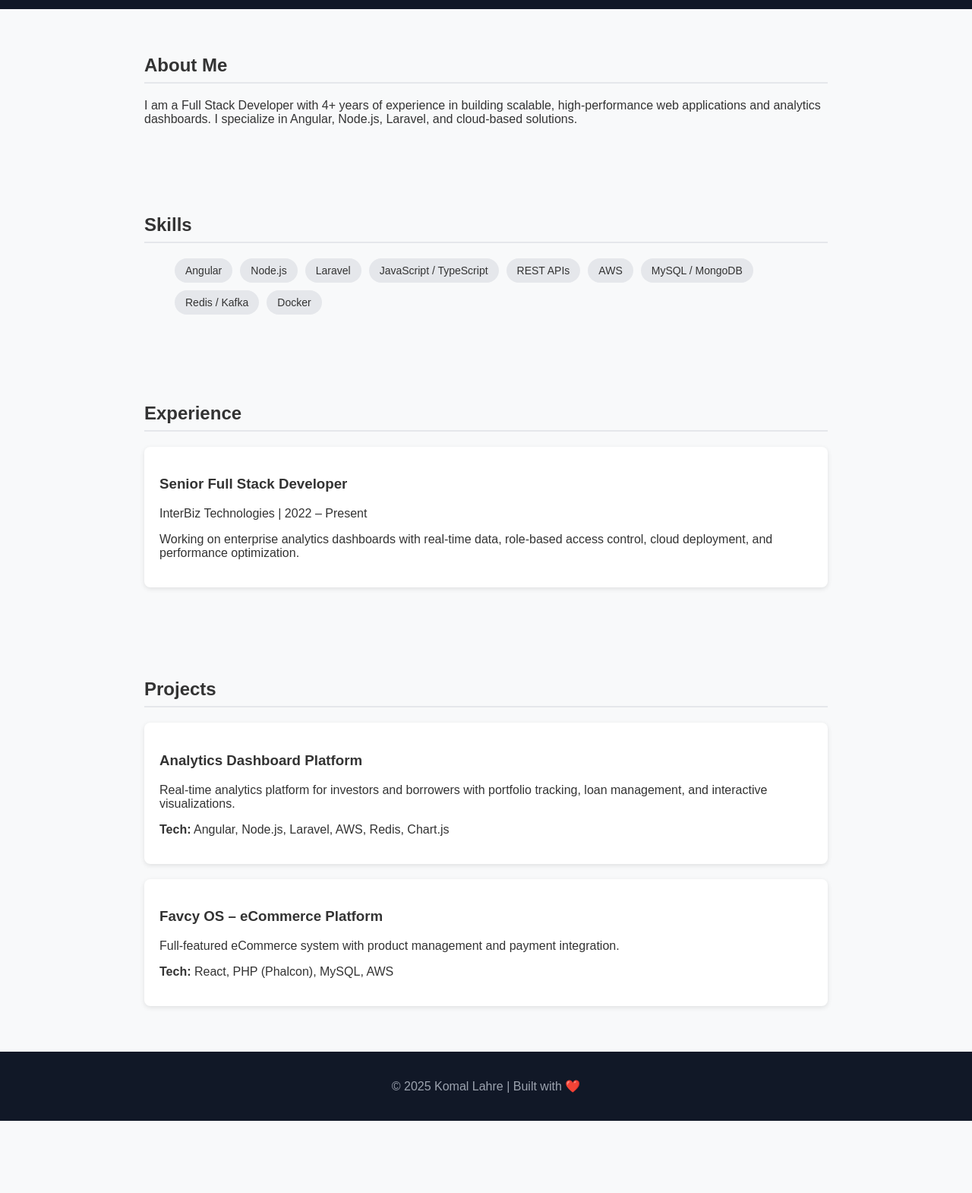
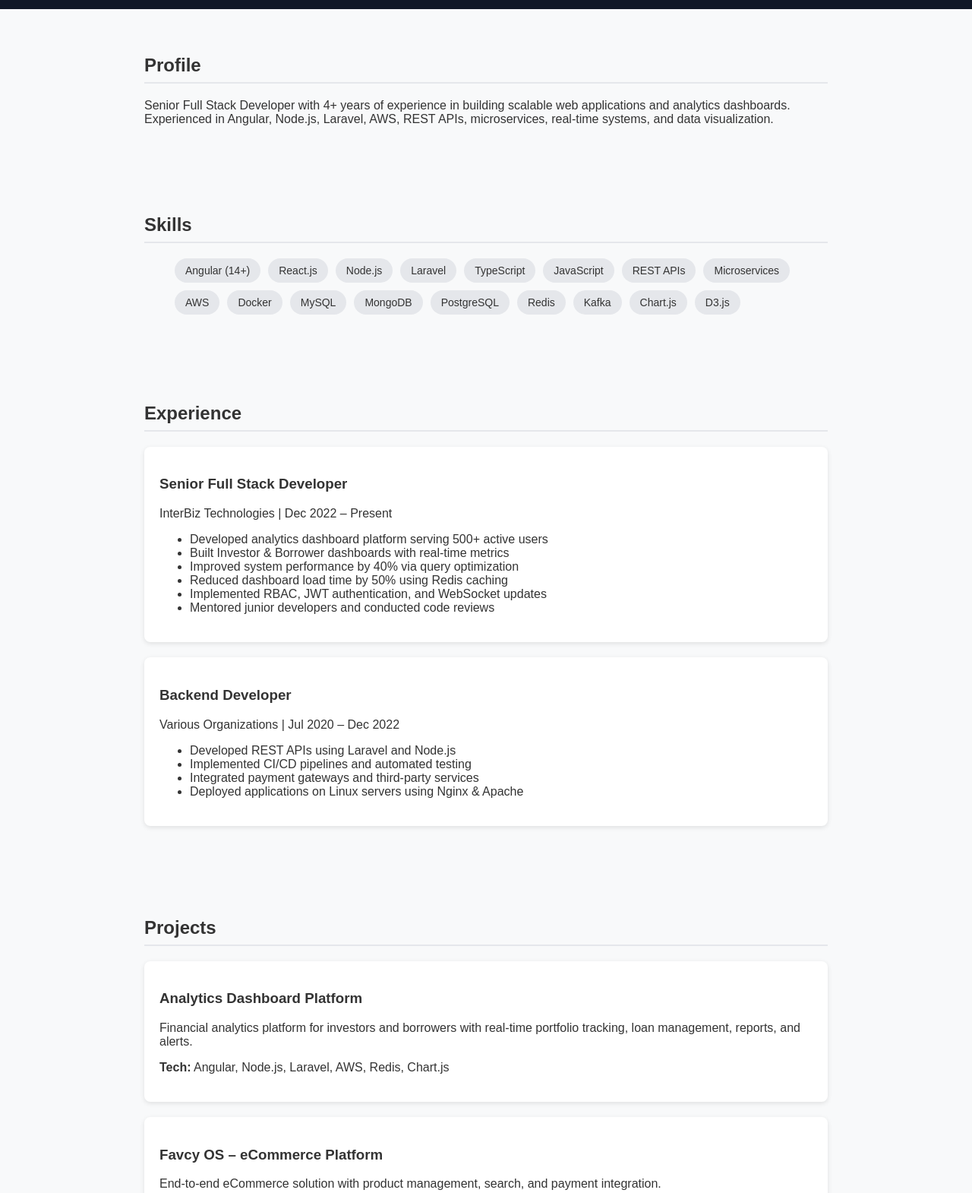
Before and after one commit to klahre/komallahre35, a plain HTML site: page index.html in a window 1280 px wide. Shown: the part 160-1730 px from the top of the page at 76% size. Before the commit the page ends 1635 px from the top, so only its background shows below. Drawn offline with Linux system fonts and the light colour scheme.

Commit message:
Revise profile and add education and achievements sectionsfdvdf
Updated the title and content to reflect the new role and added sections for education, certifications, and achievements.

```diff
--- a/index.html
+++ b/index.html
@@ -3,12 +3,11 @@
 <head>
   <meta charset="UTF-8" />
   <meta name="viewport" content="width=device-width, initial-scale=1.0"/>
-  <title>Komal Lahre | Full Stack Developer</title>
+  <title>Komal Lahre | Senior Full Stack Developer</title>
   <link rel="stylesheet" href="style.css"/>
 </head>
 <body>
 
-  <!-- HEADER -->
 <header>
   <h1>Komal Lahre</h1>
   <p>Senior Full Stack Developer</p>
@@ -19,54 +18,74 @@
   </div>
 </header>
 
-  <!-- ABOUT -->
 <section>
-    <h2>About Me</h2>
+  <h2>Profile</h2>
   <p>
-      I am a Full Stack Developer with 4+ years of experience in building scalable,
-      high-performance web applications and analytics dashboards.
-      I specialize in Angular, Node.js, Laravel, and cloud-based solutions.
+    Senior Full Stack Developer with 4+ years of experience in building scalable web applications
+    and analytics dashboards. Experienced in Angular, Node.js, Laravel, AWS, REST APIs,
+    microservices, real-time systems, and data visualization.
   </p>
 </section>
 
-  <!-- SKILLS -->
 <section>
   <h2>Skills</h2>
   <ul class="skills">
-      <li>Angular</li>
+    <li>Angular (14+)</li>
+    <li>React.js</li>
     <li>Node.js</li>
     <li>Laravel</li>
-      <li>JavaScript / TypeScript</li>
+    <li>TypeScript</li>
+    <li>JavaScript</li>
     <li>REST APIs</li>
+    <li>Microservices</li>
     <li>AWS</li>
-      <li>MySQL / MongoDB</li>
-      <li>Redis / Kafka</li>
     <li>Docker</li>
+    <li>MySQL</li>
+    <li>MongoDB</li>
+    <li>PostgreSQL</li>
+    <li>Redis</li>
+    <li>Kafka</li>
+    <li>Chart.js</li>
+    <li>D3.js</li>
   </ul>
 </section>
 
-  <!-- EXPERIENCE -->
 <section>
   <h2>Experience</h2>
+
   <div class="card">
     <h3>Senior Full Stack Developer</h3>
-      <span>InterBiz Technologies | 2022 – Present</span>
-      <p>
-        Working on enterprise analytics dashboards with real-time data,
-        role-based access control, cloud deployment, and performance optimization.
-      </p>
+    <span>InterBiz Technologies | Dec 2022 – Present</span>
+    <ul>
+      <li>Developed analytics dashboard platform serving 500+ active users</li>
+      <li>Built Investor & Borrower dashboards with real-time metrics</li>
+      <li>Improved system performance by 40% via query optimization</li>
+      <li>Reduced dashboard load time by 50% using Redis caching</li>
+      <li>Implemented RBAC, JWT authentication, and WebSocket updates</li>
+      <li>Mentored junior developers and conducted code reviews</li>
+    </ul>
+  </div>
+
+  <div class="card">
+    <h3>Backend Developer</h3>
+    <span>Various Organizations | Jul 2020 – Dec 2022</span>
+    <ul>
+      <li>Developed REST APIs using Laravel and Node.js</li>
+      <li>Implemented CI/CD pipelines and automated testing</li>
+      <li>Integrated payment gateways and third-party services</li>
+      <li>Deployed applications on Linux servers using Nginx & Apache</li>
+    </ul>
   </div>
 </section>
 
-  <!-- PROJECTS -->
 <section>
   <h2>Projects</h2>
 
   <div class="card">
     <h3>Analytics Dashboard Platform</h3>
     <p>
-        Real-time analytics platform for investors and borrowers with portfolio
-        tracking, loan management, and interactive visualizations.
+      Financial analytics platform for investors and borrowers with real-time portfolio
+      tracking, loan management, reports, and alerts.
     </p>
     <p><b>Tech:</b> Angular, Node.js, Laravel, AWS, Redis, Chart.js</p>
   </div>
@@ -74,16 +93,43 @@
   <div class="card">
     <h3>Favcy OS – eCommerce Platform</h3>
     <p>
-        Full-featured eCommerce system with product management and payment integration.
+      End-to-end eCommerce solution with product management, search, and payment integration.
     </p>
     <p><b>Tech:</b> React, PHP (Phalcon), MySQL, AWS</p>
   </div>
 
+  <div class="card">
+    <h3>Health Focus – Healthcare Platform</h3>
+    <p>
+      Healthcare analytics platform for patient risk assessment and clinical reporting.
+    </p>
+    <p><b>Tech:</b> Laravel, MySQL</p>
+  </div>
+
 </section>
 
-  <!-- FOOTER -->
+<section>
+  <h2>Education & Certifications</h2>
+  <p><b>B.Tech (Computer Science)</b> – CSVTU Bhilai (2016–2020)</p>
+  <ul>
+    <li>Microsoft Azure Data Fundamentals (DP-900)</li>
+    <li>AWS Fundamentals – Coursera</li>
+    <li>Backend Development Specialization</li>
+  </ul>
+</section>
+
+<section>
+  <h2>Achievements</h2>
+  <ul>
+    <li>Delivered analytics platform with 99.9% uptime</li>
+    <li>40% faster data processing through optimization</li>
+    <li>50% faster dashboard load time</li>
+    <li>Mentored junior developers</li>
+  </ul>
+</section>
+
 <footer>
-    <p>© 2025 Komal Lahre | Built with ❤️</p>
+  <p>© 2025 Komal Lahre | Senior Full Stack Developer</p>
 </footer>
 
 </body>
```
Lines whose indentation alone changed are shown as unchanged.
